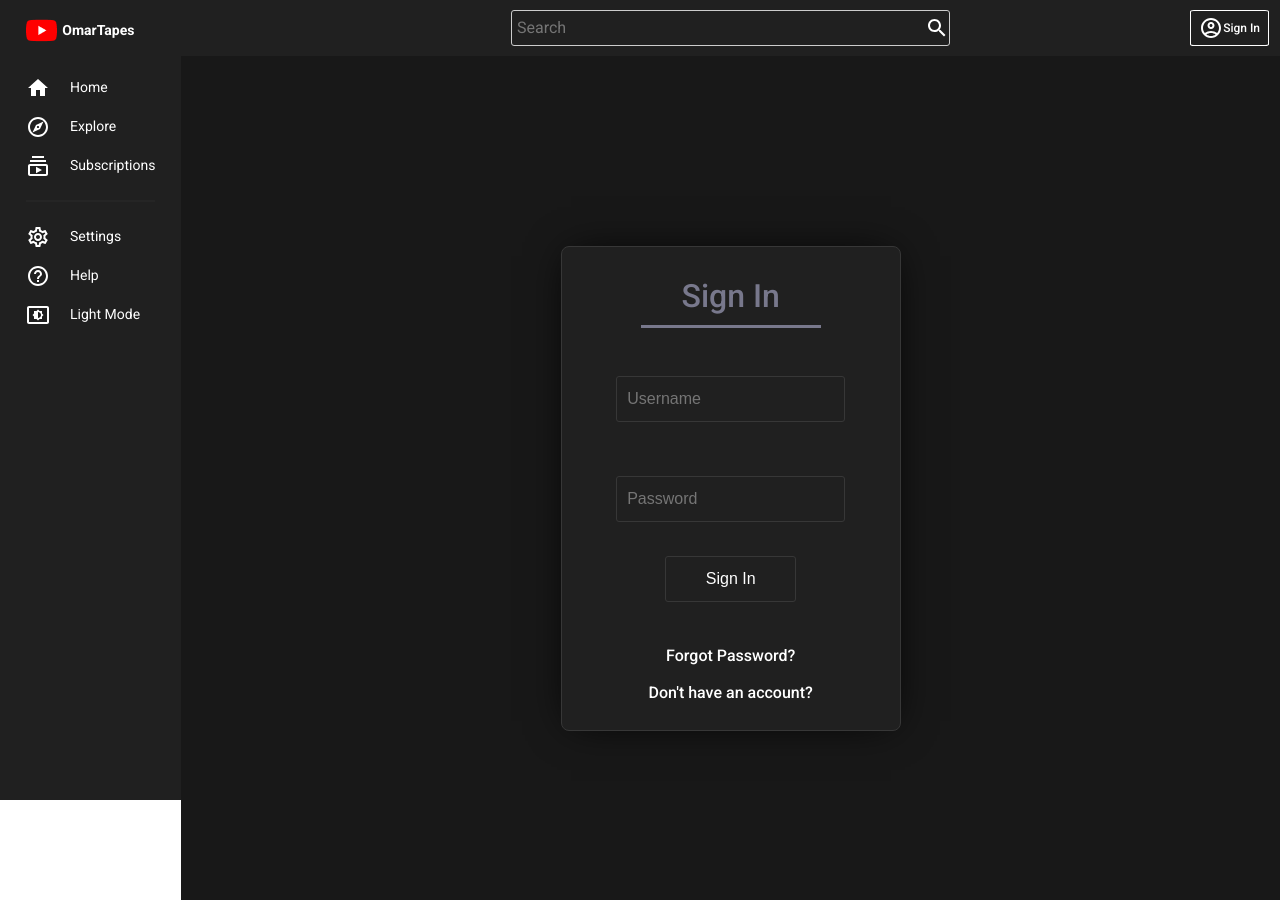
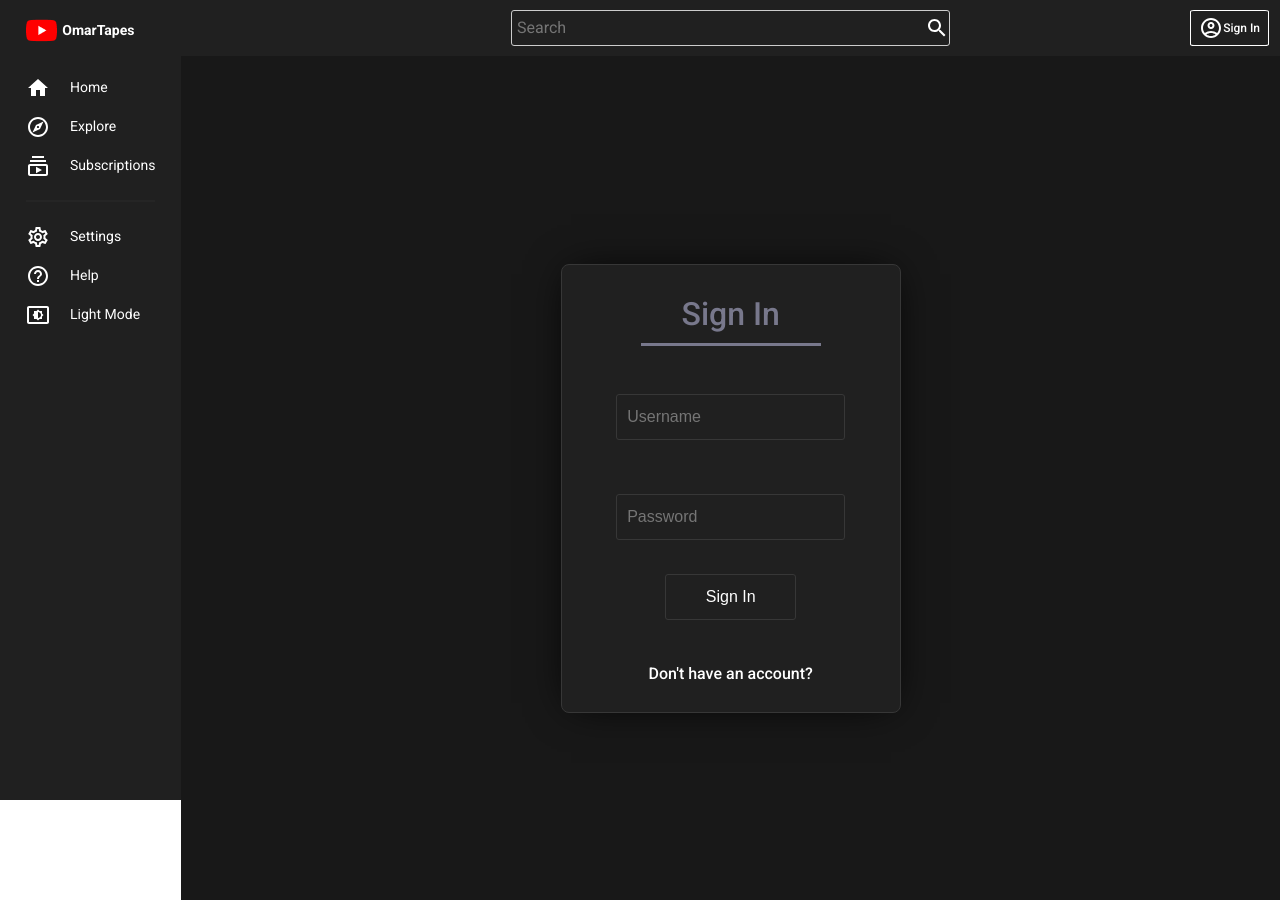
Before and after one commit to zeyadmadeani1/omartapes, a React (Create React App) app in the folder client/: page / in a window 1280 px wide. Built offline with nearby package versions, Linux system fonts and the light colour scheme.

Commit message:
my first commit

```diff
--- a/client/src/Config.js
+++ b/client/src/Config.js
@@ -1,5 +1,5 @@
 import axios from "axios"
 export const axiosInstance=axios.create(
     {
-        baseURL:"https://omartube.herokuapp.com/api/"
+        baseURL:"https://omartapes.herokuapp.com/api/"
     })
--- a/client/src/pages/SignIn.jsx
+++ b/client/src/pages/SignIn.jsx
@@ -123,11 +123,7 @@ catch(e)
   <h6 ref={wrong} style={{display:"none",color:"crimson"}}>Wrong User name or Password</h6>
   <Input style={{width:"55%"}} type="submit" value="Sign In" className="btnbtn"/>
   <br/>
-  <Link style={{textDecoration:"none"}} to="/reset">
-  <WrapperText className="Wrappertxt">
-  Forgot Password?
-  </WrapperText>
-</Link>
+
 
 <Link style={{textDecoration:"none"}} to="/Signup">
   <WrapperText className="Wrappertxt">
```
